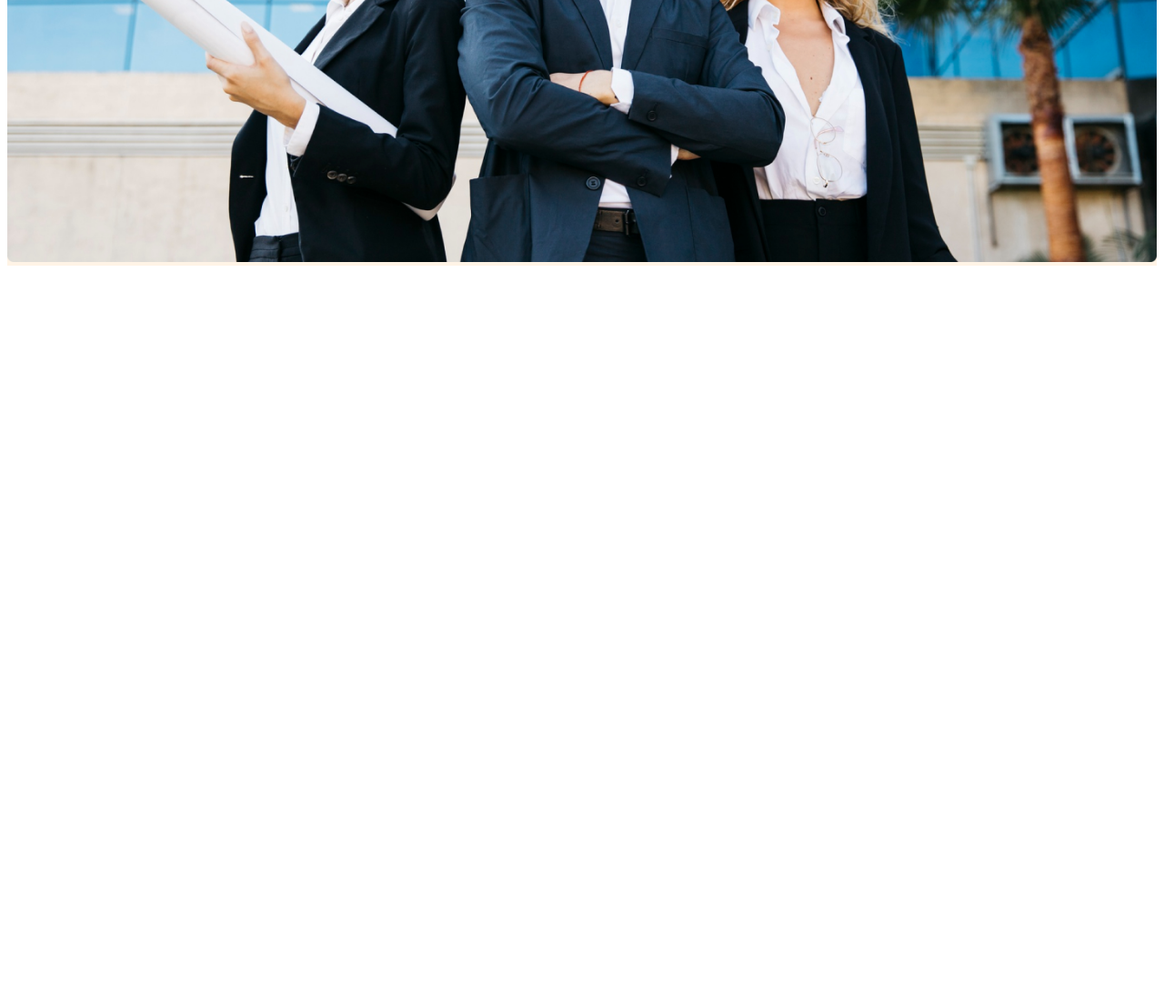
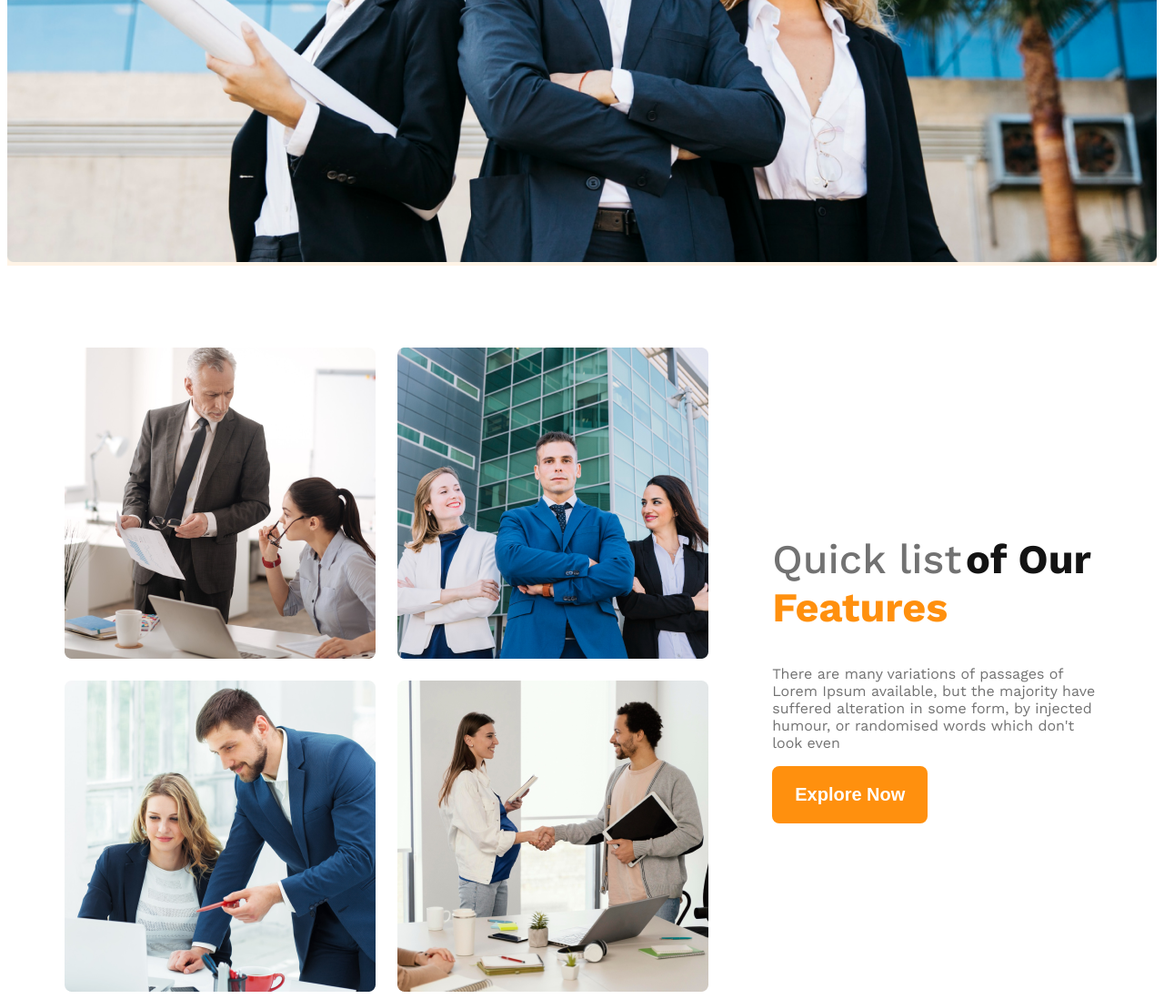
Before and after one commit to yeatasim-cse9/g3-architechture-responsive, a plain HTML site: page index.html in a window 1280 px wide. Shown: the part 882-1980 px from the top of the page at 91% size. Before the commit the page ends 1182 px from the top, so only its background shows below. Drawn offline with nearby package versions, Linux system fonts and the light colour scheme.

Commit message:
added Quick-list-of-Our-Features-starts section

```diff
--- a/index.html
+++ b/index.html
@@ -8,6 +8,7 @@
 </head>
 <body class="work-sans-font">
     <header class="bg-color">
+        <!-- navigation-bar-starts -->
         <nav class="nav-bar display-flex">
             <h3 class="brand dark-01">G3 Architects</h3>
             <ul class="nav-link display-flex">
@@ -18,6 +19,8 @@
                 <li class="nav-item"><a href="" class="nav-link dark-02">Login</a></li>
             </ul>
         </nav>
+        <!-- navigation-bar-starts -->
+
         <!-- banner-style-starts -->
         <div class="banner">
             <div class="banner-content">
@@ -31,7 +34,27 @@
         <!-- banner-style-ends -->
 
     </header>
-    <main></main>
+    <main>
+        <!-- Quick-list-of-Our-Features-starts -->
+
+    <section class="list-of-Feature display-flex">
+        <div class="architects-image-container">
+            <img src="images/team1.png" alt="">
+            <img src="images/team2.png" alt="">
+            <img src="images/team3.png" alt="">
+            <img src="images/team4.png" alt="">
+        </div>
+        <div class="architects-feature-container display-flex">
+            <h4><span id="Quick-list" class="dark-03">Quick list</span> <span id="Our" class="dark-01">of Our</span> <span id="Features">Features</span></h4>
+            <p class="dark-03 feature-description">There are many variations of passages of Lorem Ipsum available, but the majority have suffered alteration in some form, by injected humour, or randomised words which don't look even</p>
+            <button class="btn-primary">Explore Now</button>
+        </div>
+
+    </section>
+
+        <!-- Quick-list-of-Our-Features-ends -->
+
+    </main>
     <footer></footer>
 </body>
 </html>
--- a/style/style.css
+++ b/style/style.css
@@ -10,6 +10,13 @@
 }
 
 /* shared-style */
+
+main{
+    max-width: 1280px;
+    margin: 0 auto;
+}
+
+
 .display-flex{
     display: flex;
 }
@@ -76,7 +83,9 @@
 /* nav-bar-styles-ends */
 
 /* banner-style-starts */
-
+.banner{
+    margin-bottom: 90px;
+}
 .banner-content{
     max-width: 850px;
     margin: 0 auto;
@@ -95,11 +104,70 @@
 
 /* banner-style-ends */
 
+/* Quick-list-of-Our-Features-starts */
+.list-of-Feature{
+    width: 90%;
+    gap: 70px;
+    margin: 0 auto;
+}
+.architects-image-container{
+    display: grid;
+    grid-template-columns: repeat(2,1fr);
+    gap: 24px;
+}
+
+.architects-feature-container{
+    flex-direction: column;
+    justify-content: center;
+    align-items: start;
+
+}
+#Quick-list{
+    font-size: 2.8125rem;
+    font-weight: 500;
+}
+
+#Our{
+    font-size: 2.8125rem;
+    font-weight: 700;
+}
+#Features{
+    color: #FF900E;
+    font-size: 2.8125rem;
+    font-weight: 700;
+
+}
+.feature-description{
+    text-align: left;
+    font-size: 1rem;
+    font-weight: 400;
+
+}
+
+
+/* Quick-list-of-Our-Features-ends */
+
 /* responsive media query */
 @media screen and (max-width: 576px) {
     .navbar,
-    .nav-link
+    .nav-link,
+    .list-of-Feature
     {
         flex-direction: column;
     }
+    .architects-image-container{
+        grid-template-columns: repeat(1,1fr);
+    }
+
 }
+
+/* medium size device */
+@media screen and (min-width: 576px) and (max-width: 992px) {
+    .list-of-Feature
+    {
+        flex-direction: column;
+    }
+    .architects-image-container{
+        grid-template-columns: repeat(2,1fr);
+    }
+}
```
